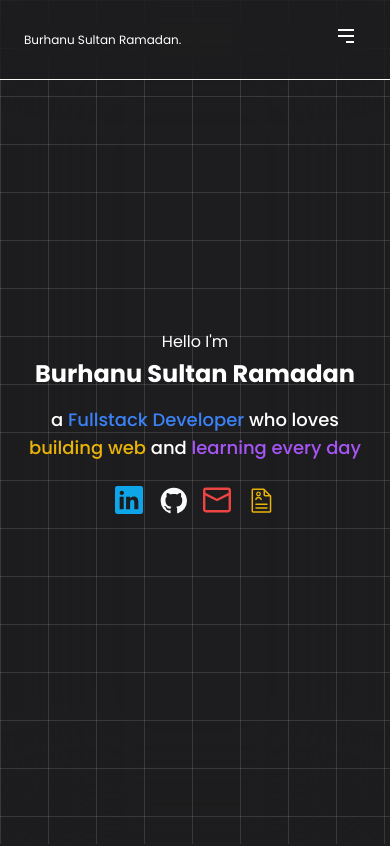
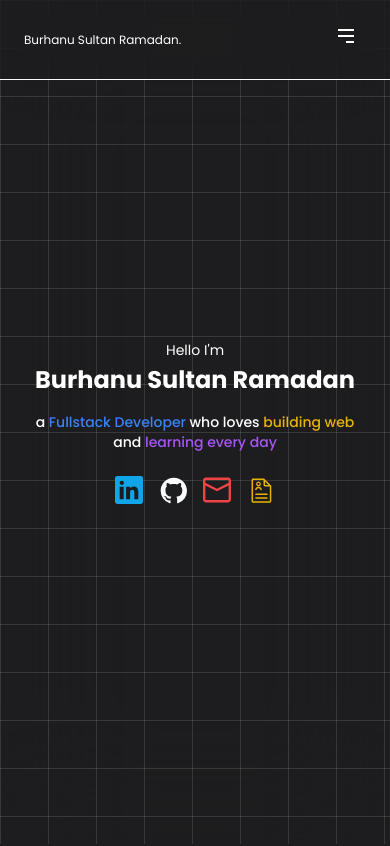
Before and after one commit to burhanusr/web-portfolio, a React (Vite) app: page / in a window 390 px wide. Shown: the top 846 px of the page. Built offline with nearby package versions, Linux system fonts and the light colour scheme.

Commit message:
fix some type and grid background

```diff
--- a/src/components/Blob.jsx
+++ b/src/components/Blob.jsx
@@ -23,7 +23,8 @@ export default function Blob() {
         id="blob"
         className="fixed left-1/2 top-1/2 z-10 hidden aspect-square h-[500px] -translate-x-1/2 -translate-y-1/2 animate-blob rounded-full bg-gradient-to-r from-yellow-500 to-purple-500 blur-[130px] lg:block"
       ></div>
-      <div className="fixed z-20 h-full w-full bg-[linear-gradient(to_right,#fafaf620_1px,transparent_1px),linear-gradient(to_bottom,#fafaf620_1px,transparent_1px)] bg-[size:48px_48px] bg-fixed backdrop-blur-3xl"></div>
+      <div className="fixed z-20 h-full w-full backdrop-blur-3xl"></div>
+      <div className="fixed z-20 h-full w-full bg-[linear-gradient(to_right,#fafaf620_1px,transparent_1px),linear-gradient(to_bottom,#fafaf620_1px,transparent_1px)] bg-[size:48px_48px] bg-fixed"></div>
     </>
   );
 }
--- a/src/pages/Home.jsx
+++ b/src/pages/Home.jsx
@@ -7,7 +7,7 @@ export default function Home() {
     <main className="relative -top-20 z-30 mx-6 h-screen lg:mx-40">
       <div className="flex h-full w-full flex-col items-center justify-center text-center text-white">
         <div>
-          <span className="lg:text-xl">
+          <span className="text-sm lg:text-xl">
             <TextReveal>Hello I&apos;m</TextReveal>
           </span>
 
@@ -18,7 +18,7 @@ export default function Home() {
 
         <Reveal>
           <div className="mt-4">
-            <p className="text-lg font-medium lg:text-xl">
+            <p className="text-sm font-medium lg:text-xl">
               a <span className="text-blue-500">Fullstack Developer</span> who
               loves <span className="text-yellow-500">building web</span> and{" "}
               <span className="text-purple-500">learning every day</span>
--- a/src/pages/Projects.jsx
+++ b/src/pages/Projects.jsx
@@ -6,7 +6,7 @@ import TextReveal from "../components/TextReveal";
 const projectList = [
   {
     title: "POS System",
-    desc: "Simple Web-Based POS System for Easy Sales, Inventory Management.",
+    desc: "Simple Web-Based POS System for Easy Sales and Inventory Management.",
     img: image.pos,
     demoURL: "https://mern-pos-system-frontend.vercel.app/",
     github: "https://github.com/burhanusr/mern-pos-system",
```
